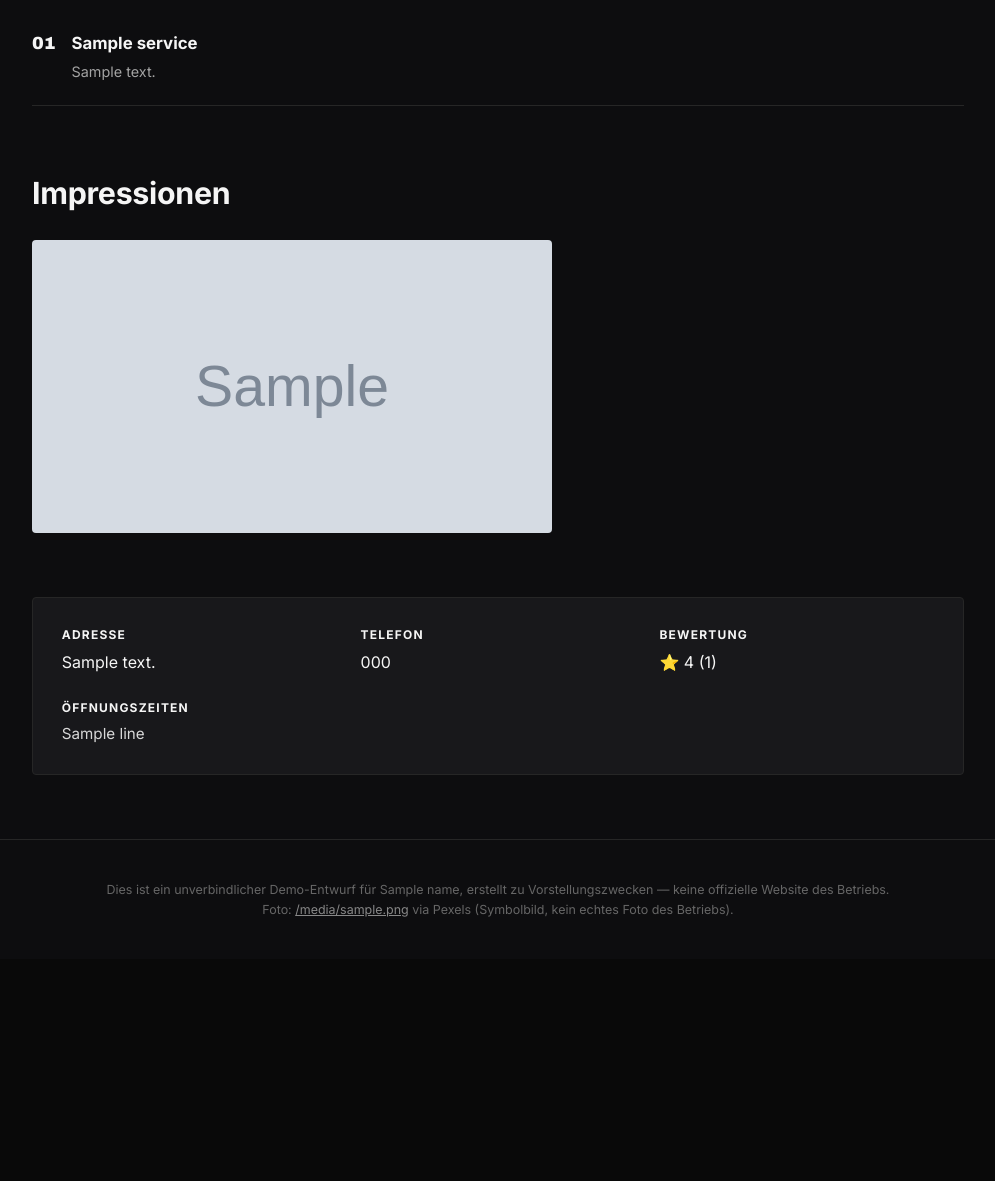
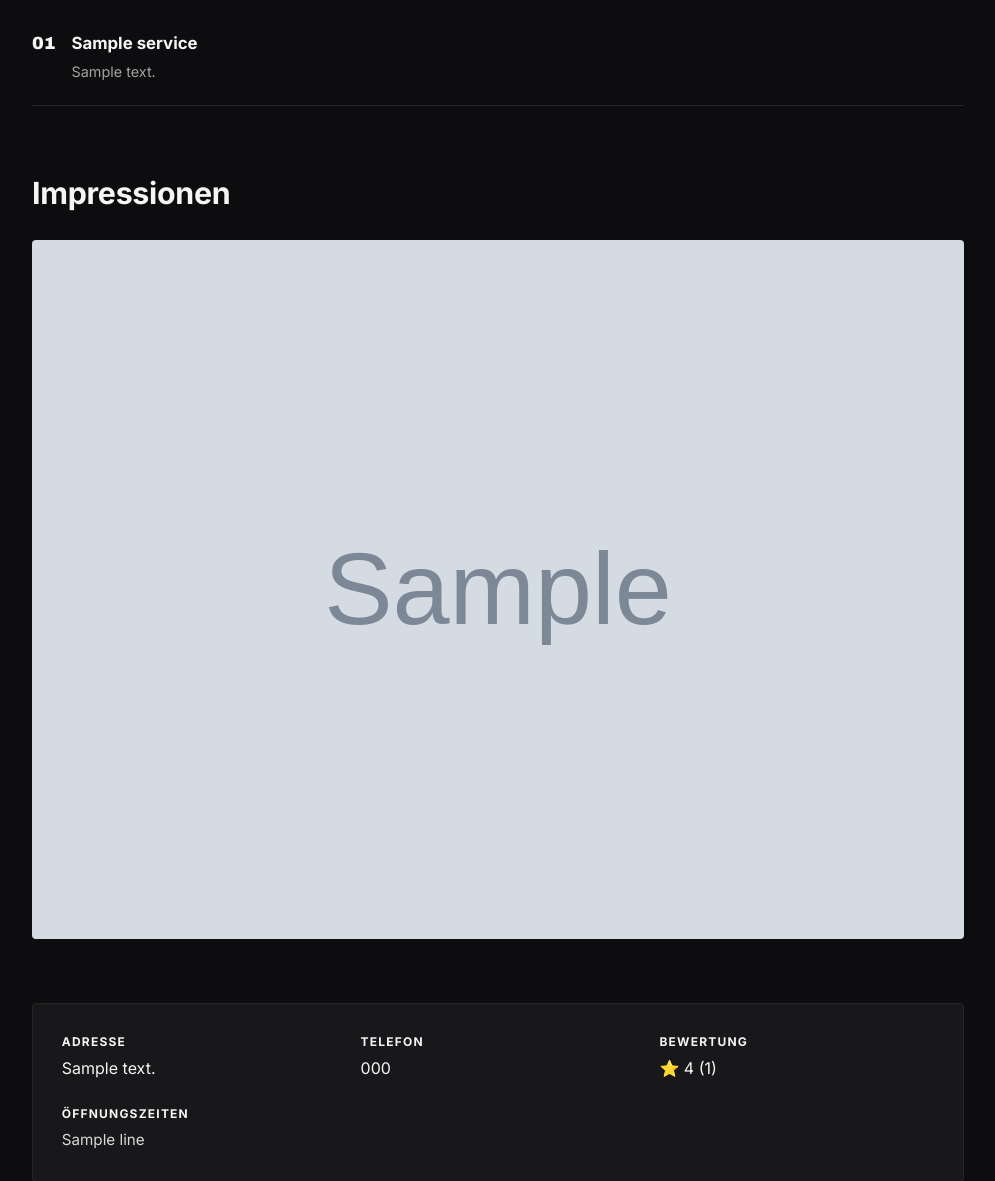
Before and after one commit to philkranz27-cell/local-biz-sites, a FastAPI app: template app/sitegen/templates/bold_dark.html.j2 in a window 1280 px wide. Shown: the part 1106-2287 px from the top of the page, without its empty margins (142-1137 px from the left). Before the commit the page ends 2023 px from the top, so only its background shows below. Run offline with FastAPI, Linux system fonts and the light colour scheme; the template is opened without the code that fills it: most values are stand-ins (such as "Sample title", 1, 10 or a date in 2020); grey boxes marked "Sample" are stand-in pictures.

Commit message:
Demo-Seiten: Galerie sieht auch mit ein oder zwei Bildern richtig aus
Pexels liefert nicht immer drei brauchbare Fotos. Die Galerie-Raster waren aber
auf genau drei ausgelegt (feste 3-Spalten bzw. bei bold_dark ein asymmetrisches
Raster, dessen erstes Bild ueber zwei Reihen laeuft). Bei einem Bild stand
"Impressionen" mit einem Foto links und zwei leeren Spalten daneben - das sieht
nicht schlicht aus, sondern kaputt.

- modern_minimal und elegant_boutique: repeat(3, 1fr) -> repeat(auto-fit, minmax(...)),
  damit die vorhandenen Bilder die Reihe fuellen.
- bold_dark: faellt bei weniger als drei Bildern auf ein gleichmaessiges Raster
  zurueck, das Ueberspannen der zweiten Reihe entfaellt.
- 35 bereits erzeugte Seiten nachgezogen, im Browser gegengeprueft.

Ausserdem: "Ihr Friseur an der An der Radrunde 142" auf der betroffenen Seite
korrigiert (die Prompt-Regel dagegen kam im vorigen Commit).

Co-Authored-By: Claude Opus 5 <noreply@anthropic.com>

```diff
--- a/app/sitegen/templates/bold_dark.html.j2
+++ b/app/sitegen/templates/bold_dark.html.j2
@@ -63,6 +63,10 @@
   .gallery { display: grid; grid-template-columns: 1.3fr 1fr; gap: .8rem; grid-auto-rows: 140px; }
   .gallery a { display: block; overflow: hidden; border-radius: 4px; }
   .gallery a:first-child { grid-row: span 2; height: 100%; }
+  /* Das asymmetrische Raster oben braucht drei Bilder. Liefert Pexels weniger,
+     wuerde eine Spalte leer bleiben - dann lieber gleichmaessig verteilen. */
+  .gallery.gallery-few { grid-template-columns: repeat(auto-fit, minmax(220px, 1fr)); grid-auto-rows: auto; }
+  .gallery.gallery-few a:first-child { grid-row: auto; height: auto; }
   .gallery img { width: 100%; height: 140px; object-fit: cover; display: block; transition: transform .5s ease, filter .5s ease; }
   .gallery a:first-child img { height: 100%; }
   .gallery a:hover img { transform: scale(1.08); filter: brightness(1.1); }
@@ -127,7 +131,7 @@
   {% if gallery_images %}
   <section>
     <h2 class="reveal">Impressionen</h2>
-    <div class="gallery">
+    <div class="gallery{% if gallery_images|length < 3 %} gallery-few{% endif %}">
       {% for img in gallery_images %}
       <a class="reveal" href="{{ img.source_url }}" style="transition-delay: {{ loop.index0 * 0.1 }}s" target="_blank" rel="noopener">
         <img src="{{ img.url }}" alt="{{ category }} Impression" loading="lazy">
--- a/app/sitegen/templates/elegant_boutique.html.j2
+++ b/app/sitegen/templates/elegant_boutique.html.j2
@@ -52,7 +52,7 @@
   .service-table li:hover::before { width: 100%; }
   .service-table h3 { margin: 0; font-family: 'Cormorant Garamond', serif; font-size: 1.25rem; font-weight: 600; flex-shrink: 0; }
   .service-table p { margin: 0; font-size: .88rem; opacity: .7; text-align: right; }
-  .gallery-row { display: grid; grid-template-columns: repeat(3, 1fr); gap: 1.2rem; }
+  .gallery-row { display: grid; grid-template-columns: repeat(auto-fit, minmax(200px, 1fr)); gap: 1.2rem; }
   .gallery-row a { display: block; overflow: hidden; }
   .gallery-row img { width: 100%; height: 220px; object-fit: cover; display: block; transition: transform .6s ease; }
   .gallery-row a:hover img { transform: scale(1.07); }
--- a/app/sitegen/templates/modern_minimal.html.j2
+++ b/app/sitegen/templates/modern_minimal.html.j2
@@ -56,7 +56,7 @@
   .service:hover { transform: translateY(-4px); box-shadow: 0 12px 26px -12px rgba(0,0,0,.2); }
   .service h3 { margin: 0 0 .4rem; font-size: 1.05rem; }
   .service p { margin: 0; font-size: .92rem; opacity: .75; }
-  .gallery { display: grid; grid-template-columns: repeat(3, 1fr); gap: .8rem; }
+  .gallery { display: grid; grid-template-columns: repeat(auto-fit, minmax(200px, 1fr)); gap: .8rem; }
   .gallery a { display: block; border-radius: 12px; overflow: hidden; }
   .gallery img { width: 100%; height: 180px; object-fit: cover; display: block; transition: transform .5s ease; }
   .gallery a:hover img { transform: scale(1.08); }
```
